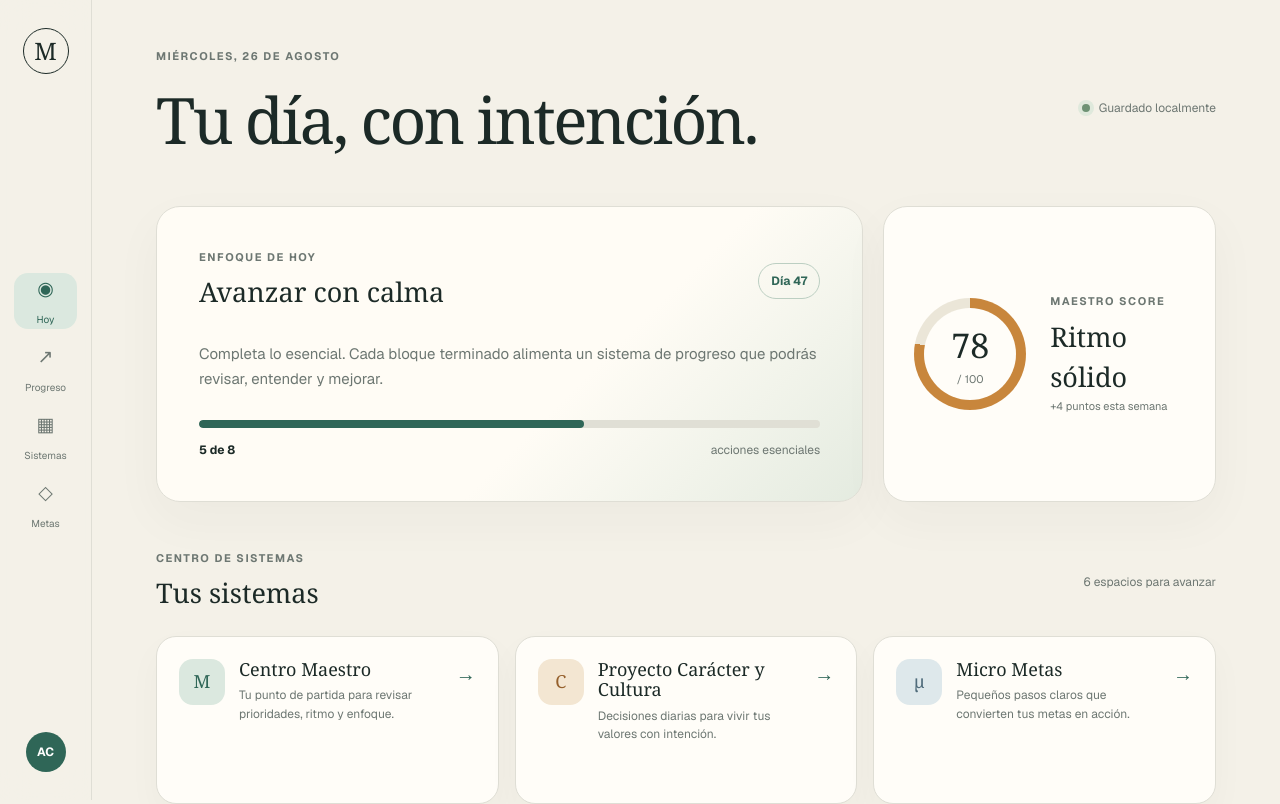
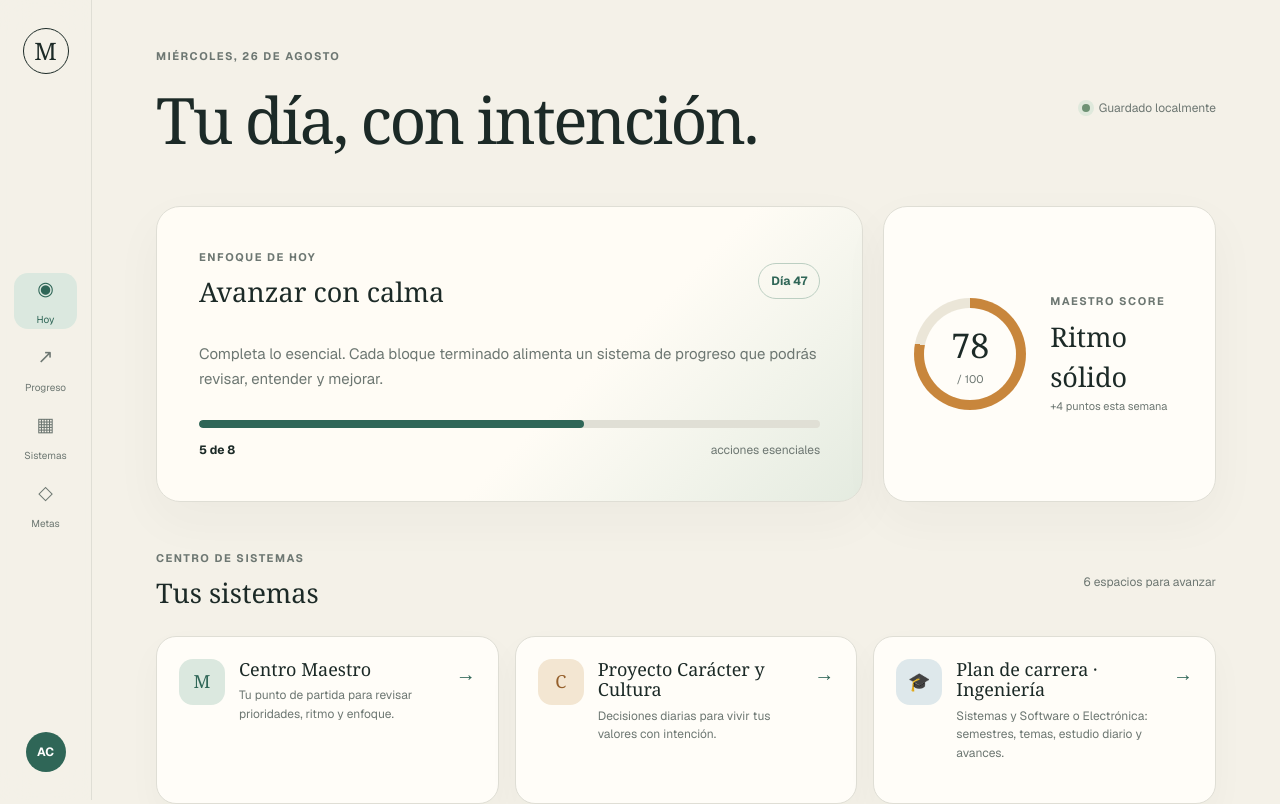
Before and after one commit to Jairo20054/MAESTRO-SEGUIMIENTOS, a Next.js app in the folder apps/web/: page / in a window 1280 px wide. Shown: the top 804 px of the page. Built offline with nearby package versions, Linux system fonts and the light colour scheme.

Commit message:
feat(home): replace Micro Metas shortcut without deleting legacy data

```diff
--- a/apps/web/src/app/page.tsx
+++ b/apps/web/src/app/page.tsx
@@ -22,10 +22,10 @@ const systems = [
     tone: "amber",
   },
   {
-    title: "Micro Metas",
-    description: "Pequeños pasos claros que convierten tus metas en acción.",
-    href: "/sistemas/micro-metas.html",
-    icon: "µ",
+    title: "Plan de carrera · Ingeniería",
+    description: "Sistemas y Software o Electrónica: semestres, temas, estudio diario y avances.",
+    href: "/carrera",
+    icon: "🎓",
     tone: "blue",
   },
   {
```
